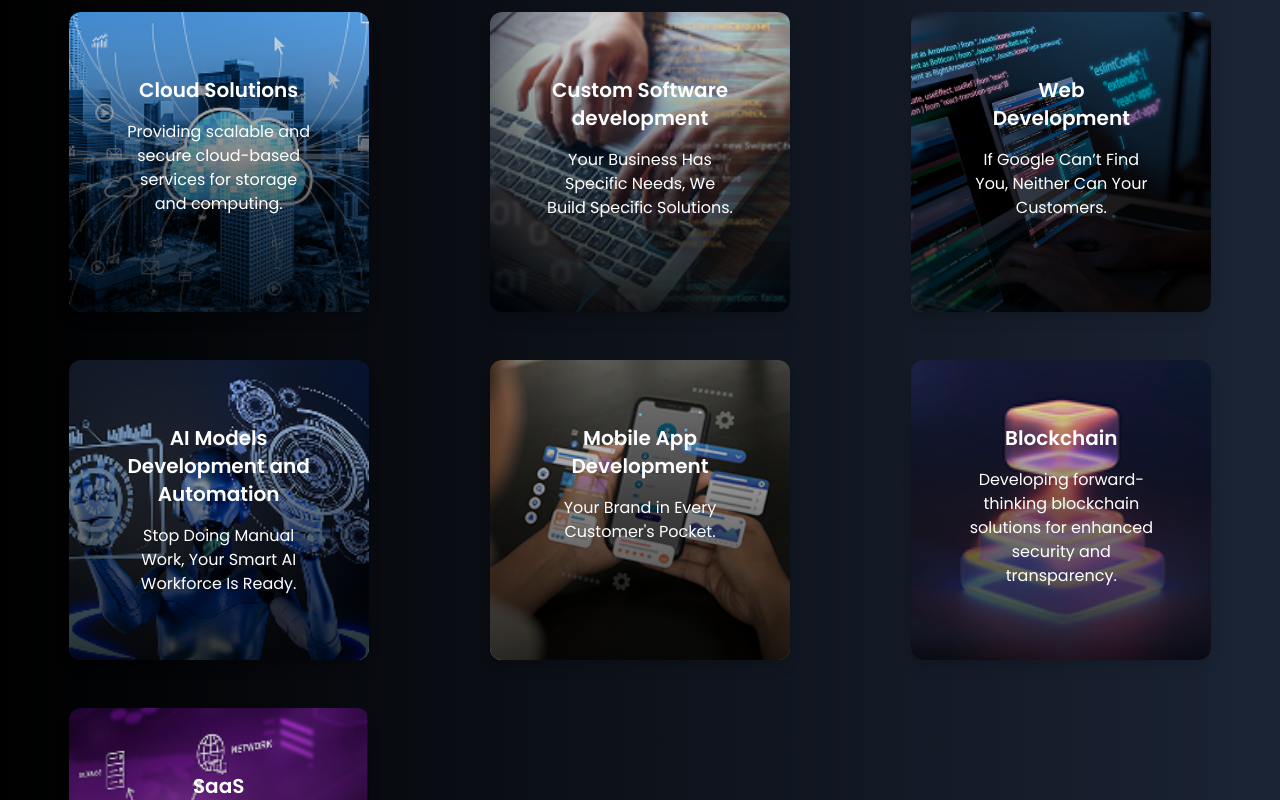
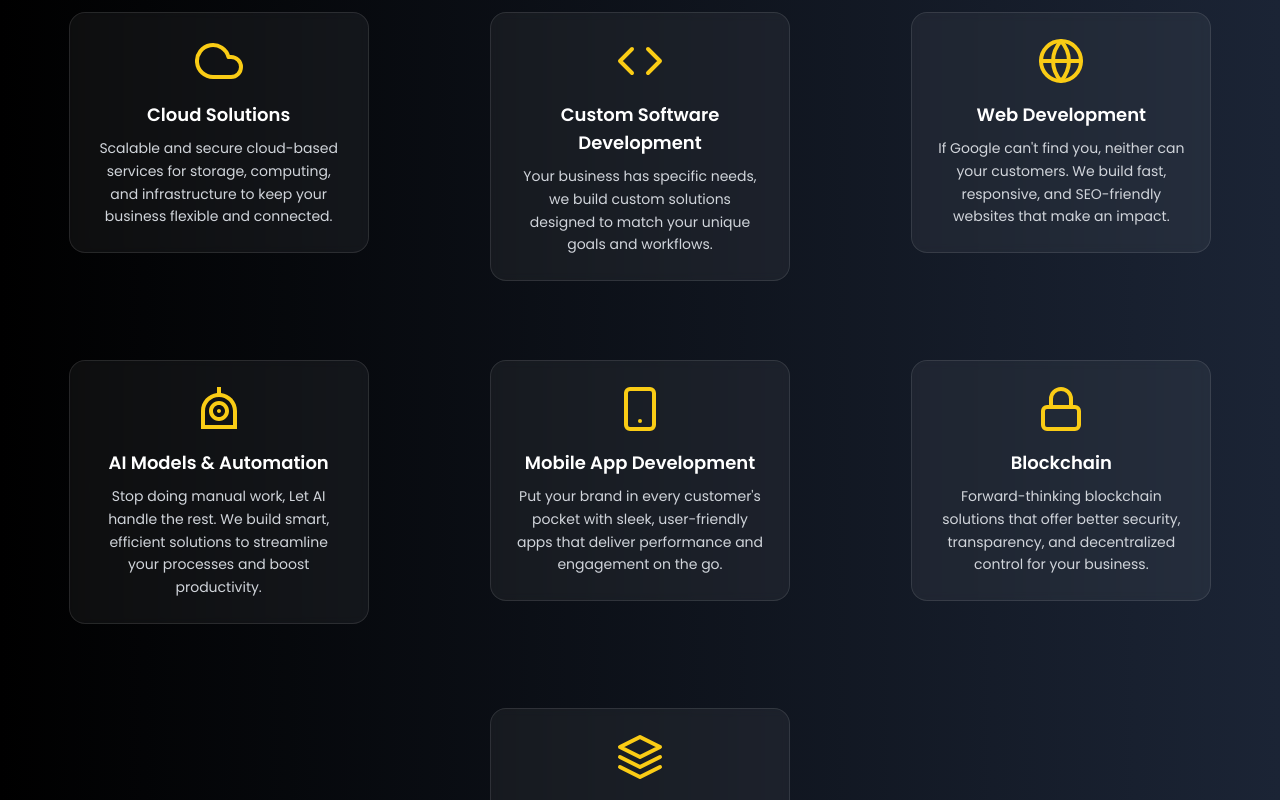
Before and after one commit to saad-builds/IntegralX-Updated, a React (Create React App) app: page /#hero in a window 1280 px wide. Shown: the part 1040-1840 px from the top of the page. Built offline with nearby package versions, Linux system fonts and the light colour scheme.

Commit message:
updated service cards design

```diff
--- a/package.json
+++ b/package.json
@@ -11,6 +11,7 @@
     "clsx": "^2.1.1",
     "framer-motion": "^12.23.12",
     "keen-slider": "^6.8.6",
+    "lucide-react": "^0.539.0",
     "luxon": "^3.6.1",
     "react": "^19.1.0",
     "react-dom": "^19.1.0",
--- a/src/components/Homepage/ServiceCard.js
+++ b/src/components/Homepage/ServiceCard.js
@@ -1,28 +1,10 @@
-import React from "react";
-
-const ServiceCard = ({ title, description, imageUrl }) => {
+function ServiceCard({ title, description, icon: Icon }) {
   return (
-    <div className="group relative w-full h-full overflow-hidden rounded-xl shadow-lg">
-      <img
-        src={imageUrl}
-        alt={title}
-        className="absolute inset-0 h-full w-full object-cover transition-all duration-500 ease-in-out group-hover:scale-105 group-hover:brightness-75"
-      />
-      <div className="absolute inset-0 bg-gradient-to-t from-black/80 via-black/50 to-transparent transition-all duration-500 group-hover:from-black/90 group-hover:via-black/70 group-hover:to-black/20"></div>
-
-      {/* Content */}
-      <div className="absolute inset-0 flex flex-col items-center p-4 text-white">
-        <div className="text-center max-w-[70%] mt-12">
-          <h3 className="mb-4 text-lg font-semibold md:text-xl"> {/* increased from mb-2 to mb-4 */}
-            {title}
-          </h3>
-          <p className="text-sm text-white md:text-base">
-            {description}
-          </p>
-        </div>
-      </div>
+    <div className="flex flex-col items-center text-center p-6 rounded-2xl bg-white/5 backdrop-blur-sm border border-white/10 hover:border-yellow-400 transition-all duration-300 hover:shadow-lg max-w-xs">
+      {Icon && <Icon className="w-12 h-12 text-yellow-400 mb-4" />}
+      <h3 className="text-lg font-semibold text-white mb-2">{title}</h3>
+      <p className="text-gray-300 text-sm leading-relaxed">{description}</p>
     </div>
   );
-};
-
+}
 export default ServiceCard;
--- a/src/components/Homepage/Services.js
+++ b/src/components/Homepage/Services.js
@@ -1,53 +1,58 @@
 import React from "react";
 import ServiceCard from "./ServiceCard";
 import { motion } from "framer-motion";
+import {
+  FiCloud,
+  FiCode,
+  FiGlobe,
+  FiSmartphone,
+  FiLock,
+  FiLayers,
+} from "react-icons/fi";
+import { RiRobotLine } from "react-icons/ri";
 
 const servicesData = [
   {
-    id: "cloud",
     title: "Cloud Solutions",
     description:
-      "Providing scalable and secure cloud-based services for storage and computing.",
-    imageUrl: "/service-cloud.png",
+      "Scalable and secure cloud-based services for storage, computing, and infrastructure to keep your business flexible and connected.",
+    icon: FiCloud,
   },
   {
-    id: "custom",
-    title: "Custom Software development",
+    title: "Custom Software Development",
     description:
-      "Your Business Has Specific Needs, We Build Specific Solutions.",
-    imageUrl: "/service-custom.png",
+      "Your business has specific needs, we build custom solutions designed to match your unique goals and workflows.",
+    icon: FiCode,
   },
   {
-    id: "web",
     title: "Web Development",
-    description: "If Google Can’t Find You, Neither Can Your Customers.",
-    imageUrl: "/service-web.png",
+    description:
+      "If Google can't find you, neither can your customers. We build fast, responsive, and SEO-friendly websites that make an impact.",
+    icon: FiGlobe,
   },
   {
-    id: "ai",
-    title: "AI Models Development and Automation",
-    description: "Stop Doing Manual Work, Your Smart AI Workforce Is Ready.",
-    imageUrl: "/service-ai.png",
+    title: "AI Models & Automation",
+    description:
+      "Stop doing manual work, Let AI handle the rest. We build smart, efficient solutions to streamline your processes and boost productivity.",
+    icon: RiRobotLine,
   },
   {
-    id: "mobile",
     title: "Mobile App Development",
-    description: "Your Brand in Every Customer's Pocket.",
-    imageUrl: "/service-mobile.png",
+    description:
+      "Put your brand in every customer's pocket with sleek, user-friendly apps that deliver performance and engagement on the go.",
+    icon: FiSmartphone,
   },
   {
-    id: "blockchain",
     title: "Blockchain",
     description:
-      "Developing forward-thinking blockchain solutions for enhanced security and transparency.",
-    imageUrl: "/service-blockchain.png",
+      "Forward-thinking blockchain solutions that offer better security, transparency, and decentralized control for your business.",
+    icon: FiLock,
   },
   {
-    id: "saas",
     title: "SaaS",
     description:
-      "Delivering software applications over the cloud with maximum accessibility.",
-    imageUrl: "/service-saas.png",
+      "We create powerful SaaS products that are cloud-based, user-friendly, and built for accessibility and scale.",
+    icon: FiLayers,
   },
 ];
 
@@ -85,10 +90,14 @@ const Services = () => {
 
       <div className="w-full h-full px-4 sm:px-6 lg:px-8 max-w-7xl mx-auto">
        <div className="grid grid-cols-1 sm:grid-cols-2 lg:grid-cols-3 gap-12 justify-items-center">
-          {servicesData.map((service) => (
+  {servicesData.map((service, index) => (
     <motion.div
-              key={service.id}
-              className="flex items-center justify-center"
+      key={index}
+      className={`flex items-center justify-center ${
+        index === servicesData.length - 1 && servicesData.length % 3 !== 0
+          ? "lg:col-span-3" // Center last card if it's alone
+          : ""
+      }`}
       variants={fadeUp}
       initial="hidden"
       whileInView="visible"
@@ -98,12 +107,13 @@ const Services = () => {
         <ServiceCard
           title={service.title}
           description={service.description}
-                  imageUrl={service.imageUrl}
+          icon={service.icon}
         />
       </div>
     </motion.div>
   ))}
 </div>
+
       </div>
     </section>
   );
```
Also changed, not shown: src/components/AboutUs/AboutSection.js (indentation only), 1 other file (tests, documents, lock files or other folders). Lines whose indentation alone changed are shown as unchanged.
